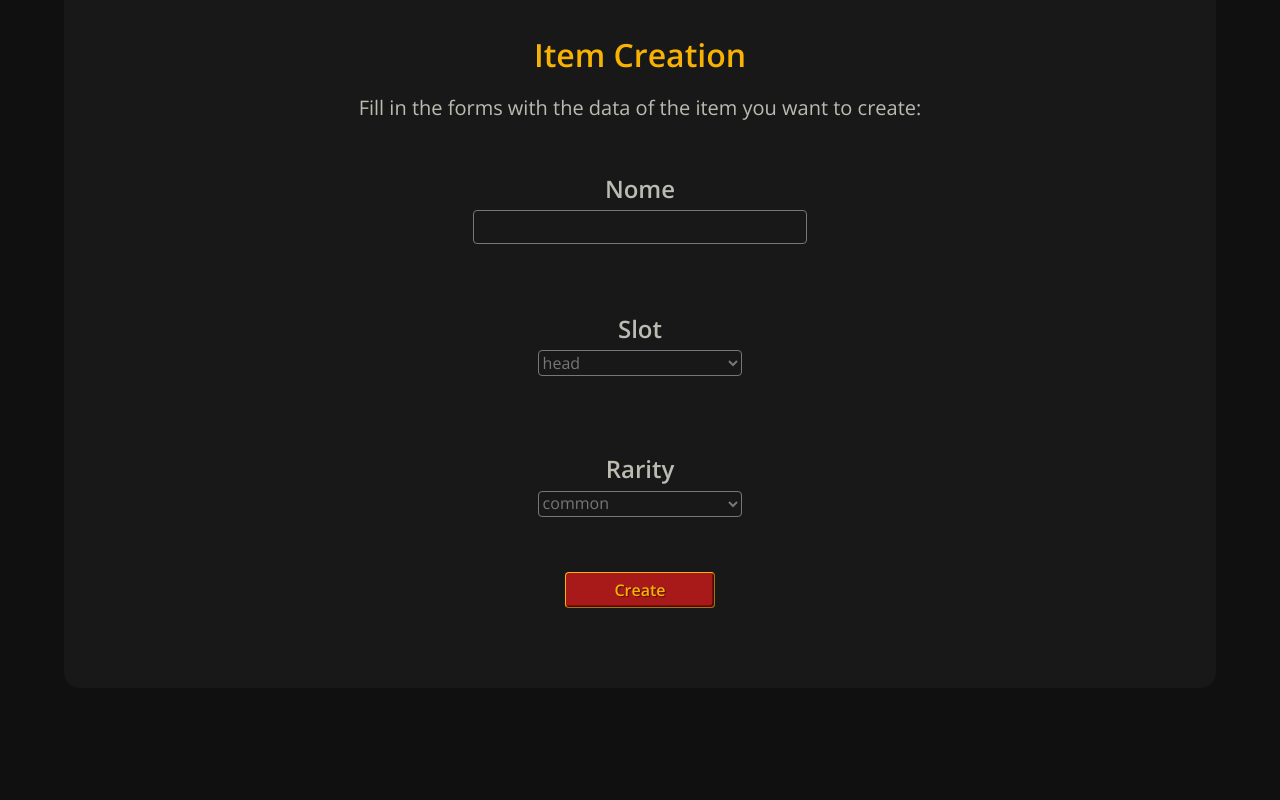
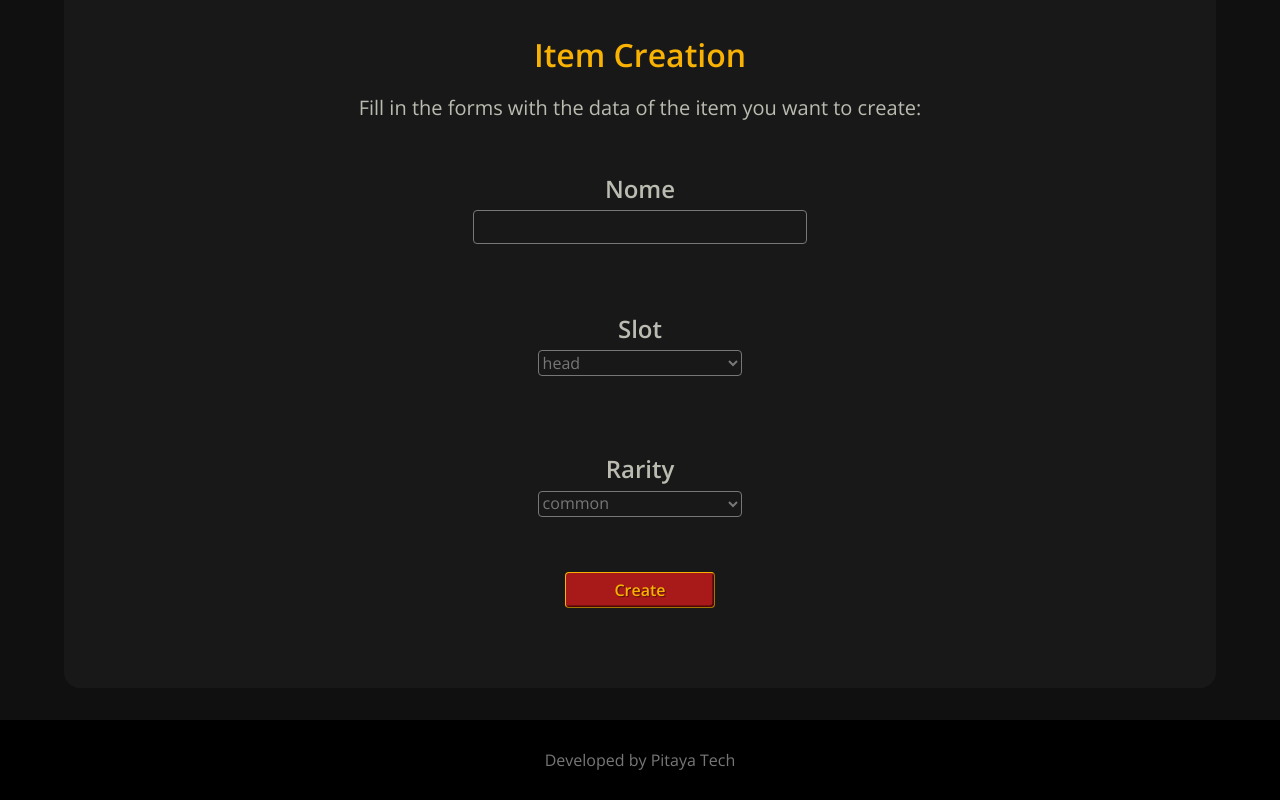
Before and after one commit to pedroquintao/projeto-silithus-2, a React (Create React App) app: page / in a window 1280 px wide. Shown: the part 160-960 px from the top of the page. Before the commit the page ends 880 px from the top, so only its background shows below. Built offline with nearby package versions, Linux system fonts and the light colour scheme.

Commit message:
Criação e estilização do footer

```diff
--- a/src/App.js
+++ b/src/App.js
@@ -1,3 +1,4 @@
+import Footer from './components/Footer';
 import Form from './components/Form';
 import Header from './components/Header';
 
@@ -54,6 +55,7 @@ function App() {
       <section className='page'>
         <Form slots={slots} rarities={rarities}/>
       </section>
+      <Footer />
     </div>
   );
 }
--- /dev/null
+++ b/src/components/Footer/Footer.css
@@ -0,0 +1,21 @@
+footer {
+    background-color: var(--black-0);
+    min-width: 100vw;
+    height: 10vh;
+}
+
+footer ul{
+    margin: 0;
+    padding: 0;
+    height: 100%;
+    display: flex;
+    justify-content: space-around;
+    align-items: center;
+    list-style: none;
+    font-size: 1rem;
+}
+
+footer ul a{
+    color: var(--grey-0);
+    text-decoration: none;
+}
--- /dev/null
+++ b/src/components/Footer/index.js
@@ -0,0 +1,15 @@
+import "./Footer.css"
+
+const Footer = () => {
+    return (
+    <footer>
+        <ul>
+            <li>
+                <a href="">Developed by Pitaya Tech</a>
+            </li>
+        </ul>
+    </footer>
+    )
+}
+
+export default Footer
```
